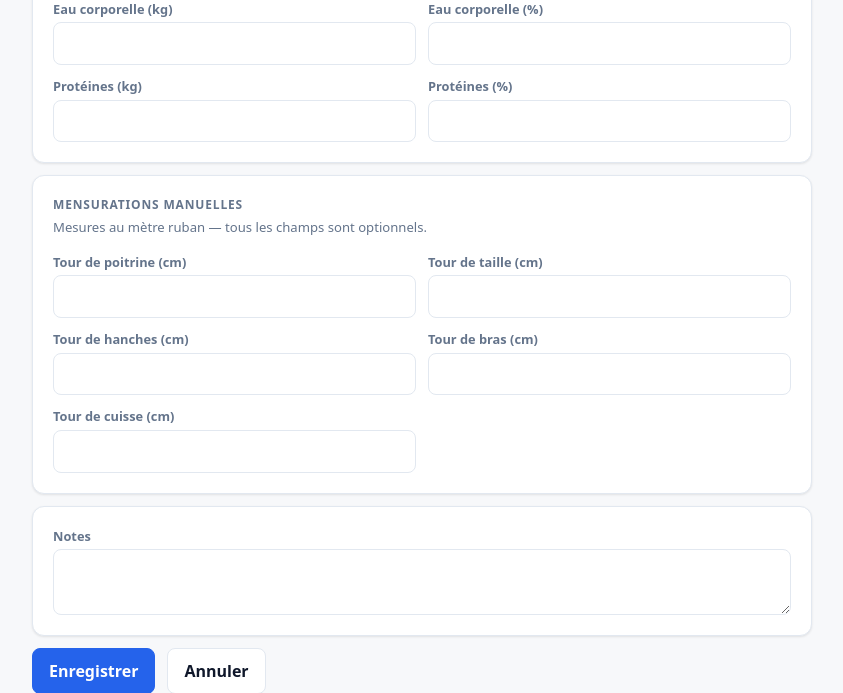
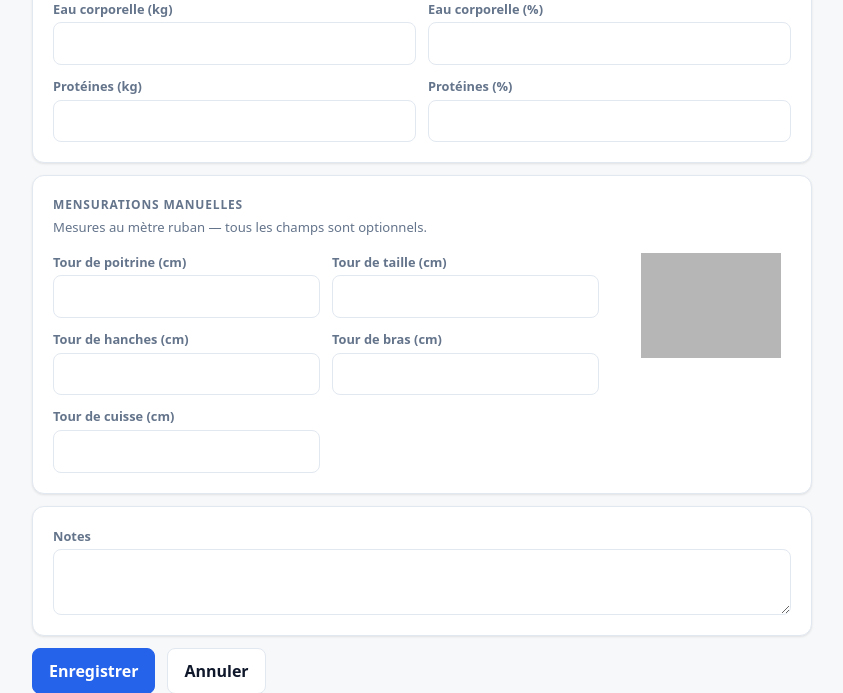
Before and after one commit to CyrilleNantes/sport-app, a Django app: page /mensurations/ajouter/ in a window 1280 px wide. Shown: the part 1108-1801 px from the top of the page, without its empty margins (112-955 px from the left). Run offline with Django 5.2, Linux system fonts and the light colour scheme; the visitor is signed in with stand-in values (Sample User, id 1); grey boxes are pictures that could not be loaded.

Commit message:
Mensurations : image guide + bandeau dashboard enrichi
- Formulaire : SVG body_guide recalé à côté des champs manuels (layout 2 colonnes)
- Dashboard : bandeau mensurations enrichi avec muscles %, graisse viscérale, âge bio, métabolisme

Co-Authored-By: Claude Sonnet 4.6 <noreply@anthropic.com>

```diff
--- a/workouts/templates/workouts/dashboard.html
+++ b/workouts/templates/workouts/dashboard.html
@@ -84,6 +84,10 @@
         <div class="mensuration-row">
           {% if m.poids %}<span><strong>{{ m.poids }} kg</strong><em>Poids</em></span>{% endif %}
           {% if m.masse_grasse %}<span><strong>{{ m.masse_grasse }} %</strong><em>MG</em></span>{% endif %}
+          {% if m.masse_musculaire_pct %}<span><strong>{{ m.masse_musculaire_pct }} %</strong><em>Muscles</em></span>{% endif %}
+          {% if m.graisse_viscerale %}<span><strong>{{ m.graisse_viscerale }}</strong><em>Gr. visc.</em></span>{% endif %}
+          {% if m.age_biologique %}<span><strong>{{ m.age_biologique }} ans</strong><em>Âge bio.</em></span>{% endif %}
+          {% if m.metabolisme_base %}<span><strong>{{ m.metabolisme_base }} kcal</strong><em>Métabolisme</em></span>{% endif %}
           {% if m.tour_taille %}<span><strong>{{ m.tour_taille }} cm</strong><em>Taille</em></span>{% endif %}
           {% if m.tour_hanches %}<span><strong>{{ m.tour_hanches }} cm</strong><em>Hanches</em></span>{% endif %}
           {% if m.tour_bras %}<span><strong>{{ m.tour_bras }} cm</strong><em>Bras</em></span>{% endif %}
--- a/workouts/templates/workouts/mensuration_form.html
+++ b/workouts/templates/workouts/mensuration_form.html
@@ -118,7 +118,8 @@
   <div class="panel">
     <h2 style="margin-bottom:0.25rem">Mensurations manuelles</h2>
     <p class="muted" style="font-size:0.82rem;margin:0 0 1rem">Mesures au mètre ruban — tous les champs sont optionnels.</p>
-    <div class="mensuration-form-grid">
+    <div style="display:flex;gap:2rem;align-items:flex-start">
+      <div class="mensuration-form-grid" style="flex:1">
         <div class="form-field">
           <label for="{{ form.tour_poitrine.id_for_label }}">{{ form.tour_poitrine.label }}</label>
           {{ form.tour_poitrine }}
@@ -140,6 +141,11 @@
           {{ form.tour_cuisse }}
         </div>
       </div>
+      <div style="flex-shrink:0;width:160px;display:flex;align-items:center;justify-content:center">
+        {% load static %}
+        <img src="{% static 'workouts/body_guide.svg' %}" alt="Guide visuel des mesures" style="width:140px;opacity:0.75">
+      </div>
+    </div>
   </div>
 
   <!-- Notes -->
```
Lines whose indentation alone changed are shown as unchanged.
